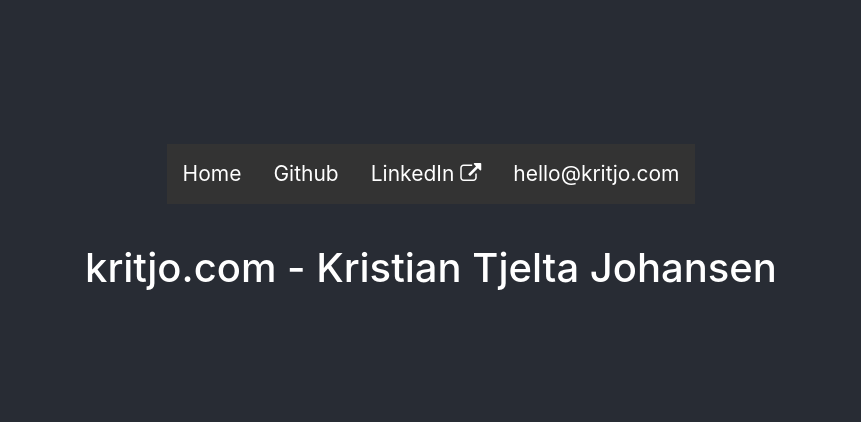
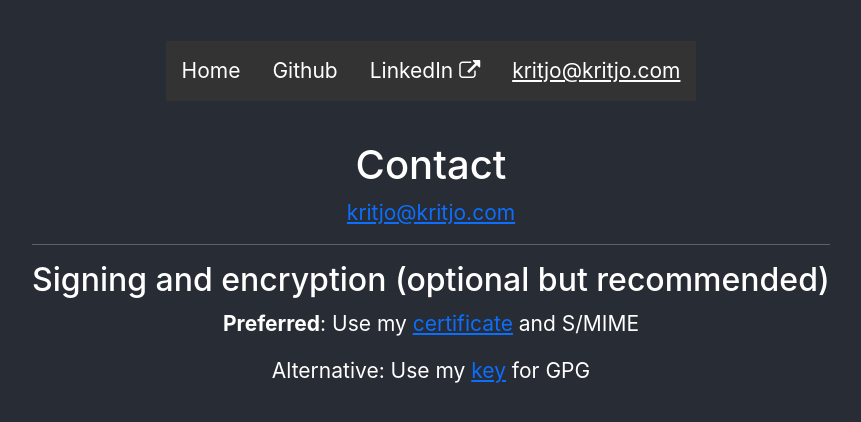
Before and after one commit to kritjo/kritjo-com, a React (Create React App) app: page /contact in a window 1280 px wide. Shown: the part 182-604 px from the top of the page, without its empty margins (209-1070 px from the left). Built offline with nearby package versions, Linux system fonts and the light colour scheme.

Commit message:
Updated contact page

```diff
--- a/src/App.js
+++ b/src/App.js
@@ -6,6 +6,7 @@ import './App.css'
 import Navbar from "./components/navbar";
 import TemperatureHistory from "./pages/TemperatureHistory";
 import { inject } from '@vercel/analytics';
+import Contact from "./pages/Contact";
 
 inject();
 
@@ -27,6 +28,9 @@ function App() {
                     <Route path={'/weather'} element={
                         <TemperatureHistory set_page_title={setTitle} />
                     } />
+                    <Route path={'/contact'} element={
+                        <Contact set_page_title={setTitle} />
+                    } />
                     </Routes>
                 </header>
             </div>
--- a/src/components/navbar.js
+++ b/src/components/navbar.js
@@ -36,9 +36,13 @@ function Navbar() {
                     </a>
                 </li>
                 <li>
-                    <a href={"mailto:hello@kritjo.com"}>
-                        hello@kritjo.com
-                    </a>
+                    <NavLink
+                        to="/contact"
+                        style={({ isActive }) =>
+                            isActive ? activeStyle : undefined
+                        }>
+                        kritjo@kritjo.com
+                    </NavLink>
                 </li>
             </ul>
         </nav>
--- /dev/null
+++ b/src/pages/Contact.js
@@ -0,0 +1,19 @@
+import {useEffect} from "react";
+
+const Contact = (props) => {
+    useEffect(() => {
+        props.set_page_title("Contact")
+    })
+
+    return (
+        <div>
+            <a href="mailto:kritjo@kritjo.com">kritjo@kritjo.com</a>
+            <hr/>
+            <h2>Signing and encryption (optional but recommended)</h2>
+            <p><b>Preferred</b>: Use my <a href="/kritjo@kritjo.com.cer">certificate</a> and S/MIME</p>
+            <p>Alternative: Use my <a href="/kritjo@kritjo.com.gpg">key</a> for GPG</p>
+        </div>
+    )
+}
+
+export default Contact
```
Also changed, not shown: 2 other files (tests, documents, lock files or other folders).
